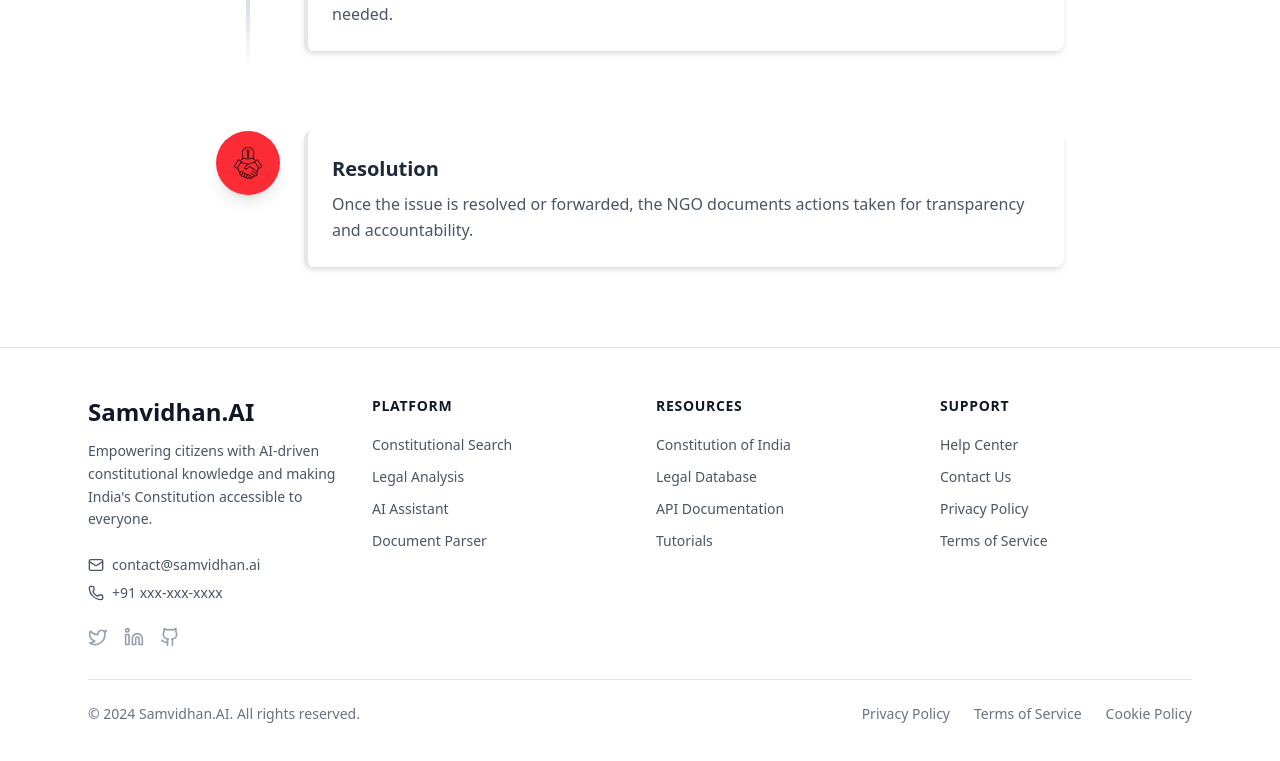
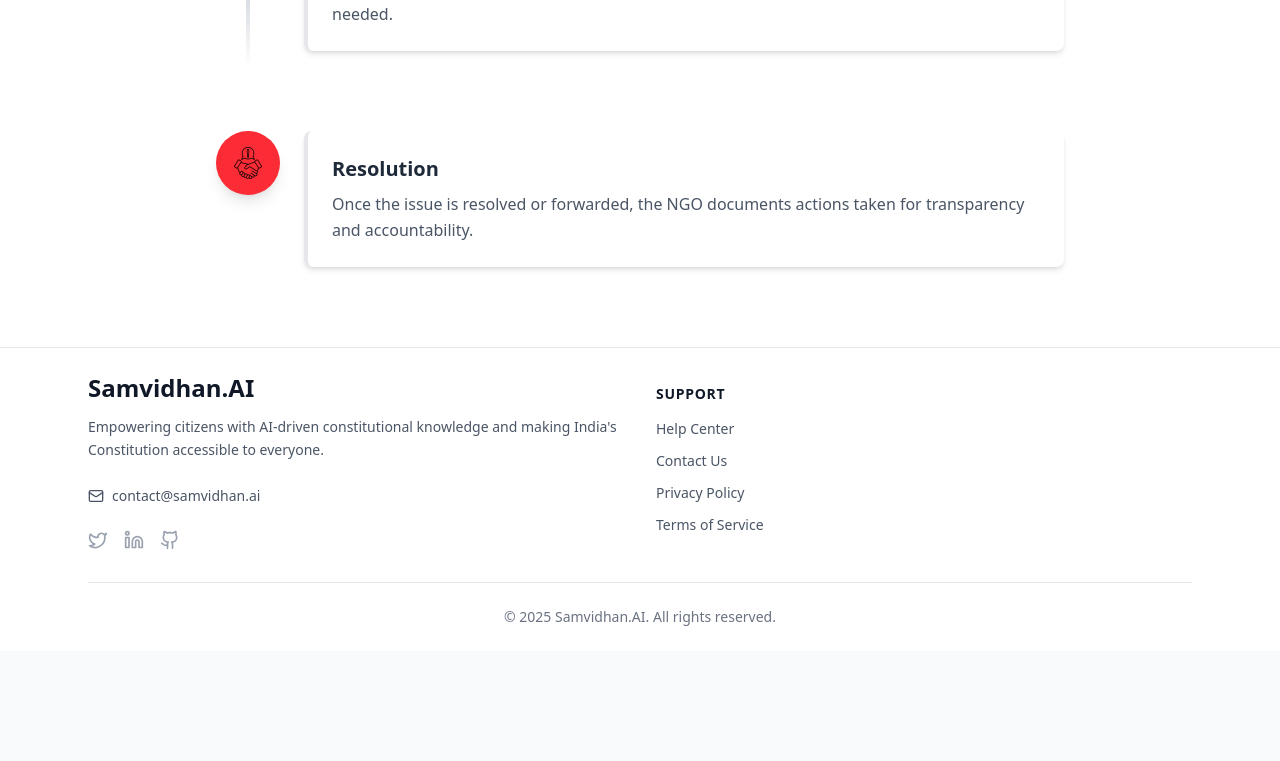
Before and after one commit to kiranyela/Samvidhan.ai, a React (Vite) app in the folder frontend/: page /signup in a window 1280 px wide. Shown: the part 2597-3358 px from the top of the page. Built offline with nearby package versions, Linux system fonts and the light colour scheme.

Commit message:
footer modified

```diff
--- a/frontend/src/components/Footer.jsx
+++ b/frontend/src/components/Footer.jsx
@@ -4,24 +4,8 @@ import { Twitter, Linkedin, Github, Mail, Phone } from 'lucide-react';
 
 const Footer = () => {
   const footerSections = [
-    {
-      title: 'Platform',
-      links: [
-        { name: 'Constitutional Search', href: '#' },
-        { name: 'Legal Analysis', href: '#' },
-        { name: 'AI Assistant', href: '#' },
-        { name: 'Document Parser', href: '#' }
-      ]
-    },
-    {
-      title: 'Resources',
-      links: [
-        { name: 'Constitution of India', href: '#' },
-        { name: 'Legal Database', href: '#' },
-        { name: 'API Documentation', href: '#' },
-        { name: 'Tutorials', href: '#' }
-      ]
-    },
+
+
     {
       title: 'Support',
       links: [
@@ -34,14 +18,14 @@ const Footer = () => {
   ];
 
   return (
-    <div className="min-h-screen bg-gray-50 flex flex-col">
+    <div className="min-h-[60vh] bg-gray-50 flex flex-col">
 
 
       {/* Footer */}
       <footer className="bg-white border-t border-gray-200">
-        <div className="max-w-6xl mx-auto px-6 py-12">
+        <div className="max-w-6xl mx-auto px-6 py-6">
           {/* Main footer content */}
-          <div className="grid grid-cols-1 md:grid-cols-4 gap-8 mb-8">
+          <div className="grid grid-cols-1 md:grid-cols-2 gap-8 mb-8">
             {/* Brand section */}
             <div className="md:col-span-1">
               <h2 className="text-2xl font-bold text-gray-900 mb-3">
@@ -57,10 +41,7 @@ const Footer = () => {
                   <Mail size={16} className="mr-2" />
                   contact@samvidhan.ai
                 </div>
-                <div className="flex items-center text-sm text-gray-600">
-                  <Phone size={16} className="mr-2" />
-                  +91 xxx-xxx-xxxx
-                </div>
+
               </div>
 
               {/* Social links */}
@@ -80,7 +61,7 @@ const Footer = () => {
             {/* Footer links */}
             {footerSections.map((section) => (
               <div key={section.title}>
-                <h3 className="text-sm font-semibold text-gray-900 uppercase tracking-wider mb-4">
+                <h3 className="text-sm font-semibold text-gray-900 uppercase tracking-wider mb-3 pt-3">
                   {section.title}
                 </h3>
                 <ul className="space-y-2">
@@ -100,22 +81,12 @@ const Footer = () => {
           </div>
 
           {/* Bottom section */}
-          <div className="border-t border-gray-200 pt-6">
-            <div className="flex flex-col md:flex-row justify-between items-center">
-              <p className="text-gray-500 text-sm mb-4 md:mb-0">
-                © 2024 Samvidhan.AI. All rights reserved.
+          <div className="border-t border-gray-200 pt-6 pb-0">
+            <div className="  items-center">
+              <p className="text-gray-500 text-sm mb-4 md:mb-0  text-center">
+                © 2025 Samvidhan.AI. All rights reserved.
               </p>
-              <div className="flex space-x-6">
-                <a href="#" className="text-gray-500 hover:text-orange-500 text-sm transition-colors duration-200">
-                  Privacy Policy
-                </a>
-                <a href="#" className="text-gray-500 hover:text-orange-500 text-sm transition-colors duration-200">
-                  Terms of Service
-                </a>
-                <a href="#" className="text-gray-500 hover:text-orange-500 text-sm transition-colors duration-200">
-                  Cookie Policy
-                </a>
-              </div>
+
             </div>
           </div>
         </div>
```
